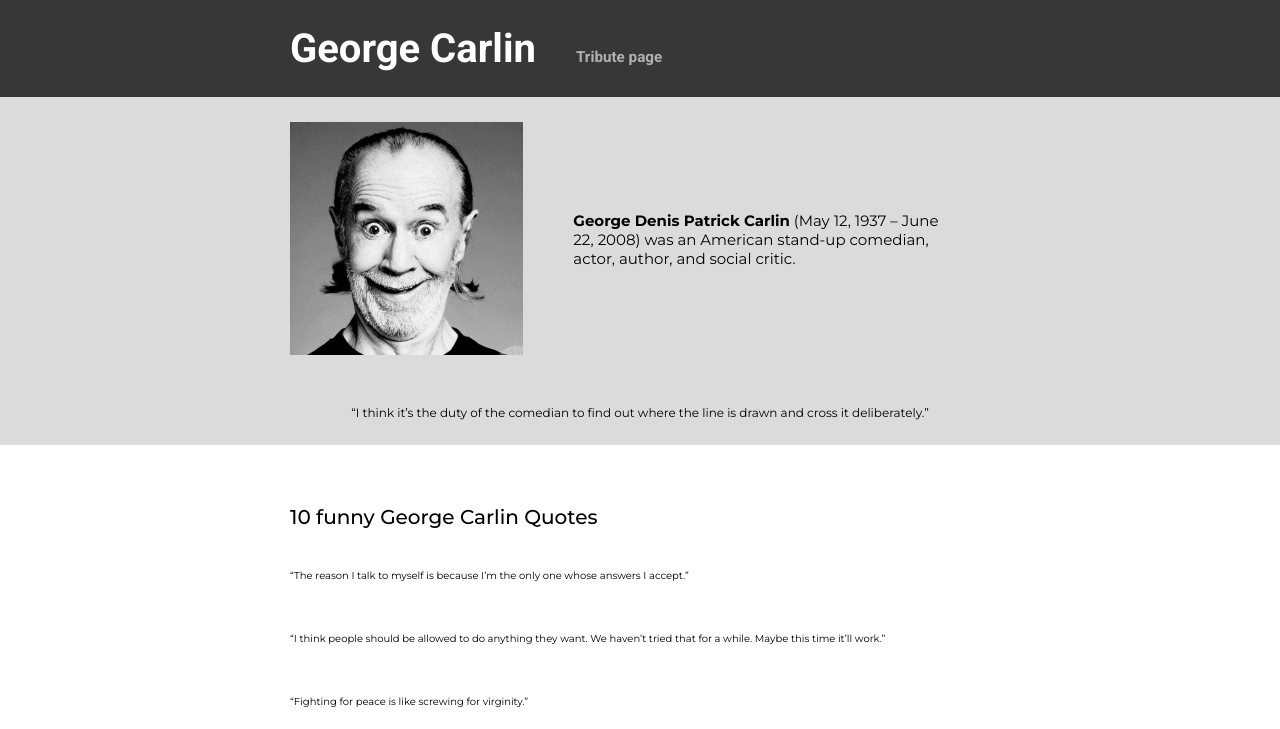
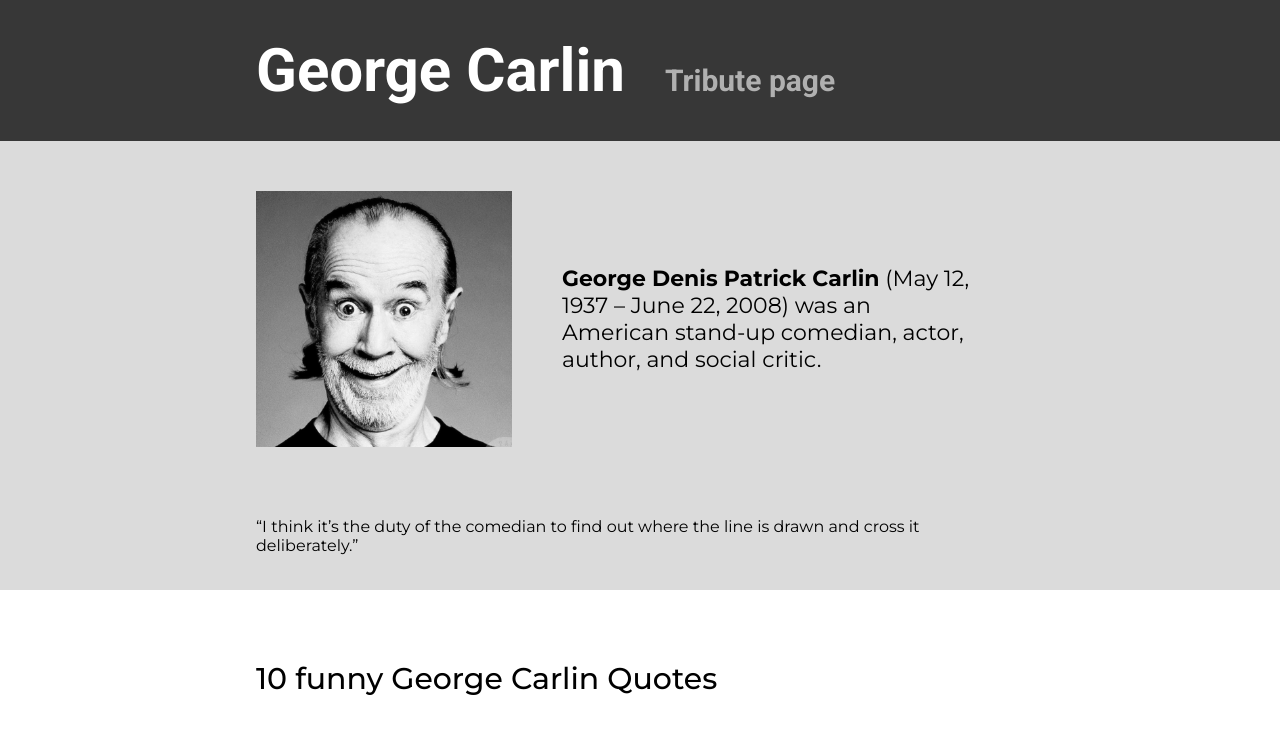
Before and after one commit to Kinetic639/tribute-fcc, a plain HTML site: page index.html in a window 1280 px wide. Shown: the top 729 px of the page. Drawn offline with Linux system fonts and the light colour scheme.

Commit message:
poprawki w css

```diff
--- a/index.html
+++ b/index.html
@@ -8,7 +8,7 @@
   <link href="https://fonts.googleapis.com/css?family=Roboto:400,500,700" rel="stylesheet">
   <link href="https://fonts.googleapis.com/css?family=Montserrat:300,400,500,600,700" rel="stylesheet">
   <link rel="stylesheet" type="text/css" href="css/main.css">
-  <title>Document</title>
+  <title>George Carlin tribute page</title>
 </head>
 
 <body>
--- a/scss/_base.scss
+++ b/scss/_base.scss
@@ -21,7 +21,7 @@
   .wrapper {
     width: 100vw;
     margin: 0 auto;
-    padding: 2.5rem 0;
+    padding: 3.5rem 0;
     //border: 1px solid yellowgreen;
   }
 
@@ -31,7 +31,7 @@
   #quotes,
   #footer {
     //border: 1px solid orangered;
-    width: 60%;
-    max-width: 700px;
+    width: 60vw;
+    max-width: 850px;
     margin: 0 auto;
   }
--- a/scss/_components.scss
+++ b/scss/_components.scss
@@ -1,6 +1,7 @@
 #img-div {
     width: 50%;
     & img {
+        margin: auto;
         vertical-align: middle;
         width: 100%;
     }
--- a/scss/_layout.scss
+++ b/scss/_layout.scss
@@ -12,6 +12,7 @@
 
 #tribute-info {
     display: flex;
+    margin-top: 1.5rem;
 
     & .short-info {
         position: relative;
--- a/scss/_typography.scss
+++ b/scss/_typography.scss
@@ -3,34 +3,36 @@ header#title {
     font-weight: 400;
 
     & h1 {
-        font-size: 4rem;
+        font-size: 6rem;
         color: $color-white;
     }
 
     & h2 {
         color: #B0B0B0;
-        font-size: 1.52rem;
+        font-size: 3rem;
     }
 }
 
 #tribute-info {
-    font-size: 1.5rem;
+    font-size: 2.2rem;
 }
 
 #quote-big {
     & h2 {
         font-weight: 400;
-        font-size: 1.2rem;
+        text-align: left;
+        font-size: 1.6rem;
     }
 }
 
 #quotes {
+    margin: 3rem auto;
 
     & h1 {
-        font-size: 2rem;
+        font-size: 3rem;
         font-weight: 500;
         text-align: left;
-        margin: 3.5rem 0 1.5rem;
+        margin: 3.5rem 0;
     }
 }
 
@@ -39,11 +41,13 @@ header#title {
     text-align: left;
 
     & li {
+        font-size: 1.5rem;
         padding: 2.5rem 0;
     }
 }
 
 #footer {
+    font-size: 1.4rem;
     color: $color-white;
 
     & a {
```
Also changed, not shown: css/main.css, 1 other file.
